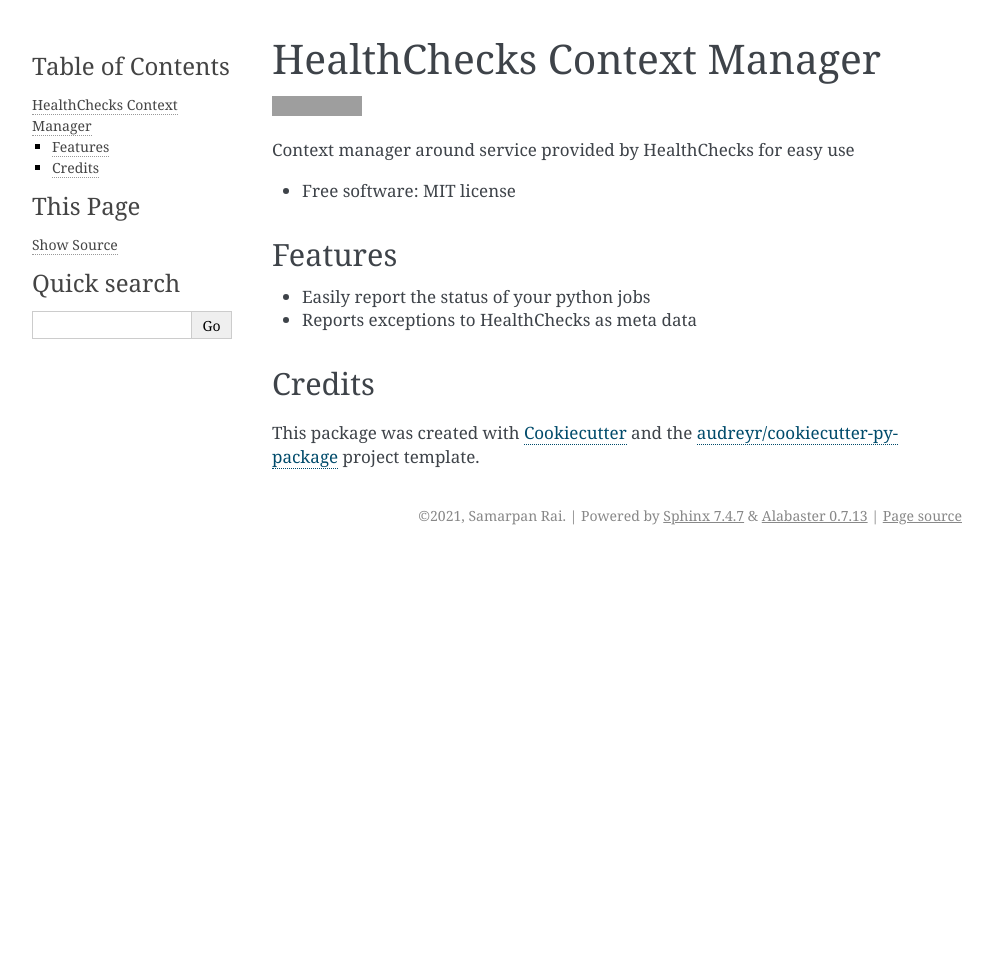
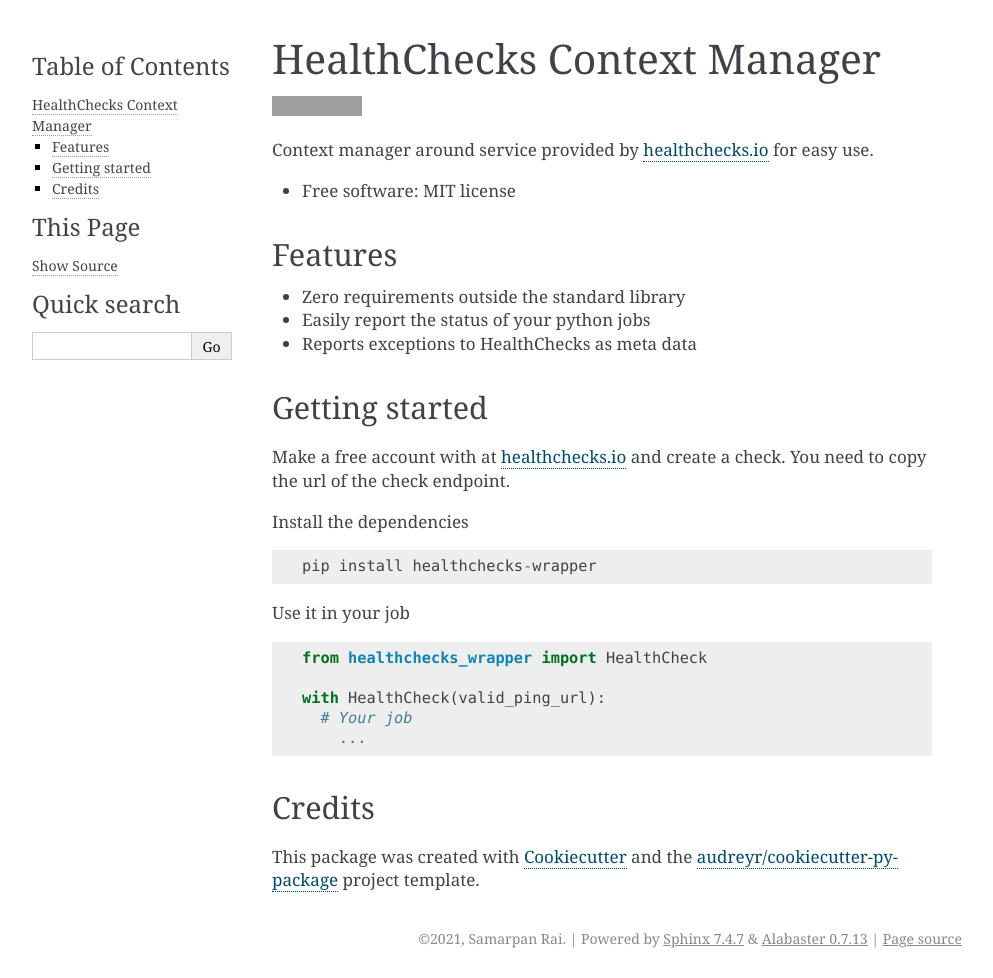
Before and after one commit to samarpan-rai/healthchecks_wrapper, a Sphinx documentation site: the page built from docs/readme.rst, in a window 1280 px wide. Shown: the whole page, without its empty margins (148-1141 px from the left). Built offline with Sphinx 7.4.7, drawn with Linux system fonts in a browser that asks for light colours; pages that are not in the unit, such as notebooks, are missing from menus; before the commit the page ends 900 px from its top, so only the background shows below that; grey boxes are pictures that could not be loaded.

Commit message:
Updated docs

```diff
--- a/README.rst
+++ b/README.rst
@@ -6,17 +6,40 @@
         :target: https://pypi.org/project/healthchecks-wrapper
 
 
-Context manager around service provided by HealthChecks for easy use
+Context manager around service provided by `healthchecks.io <https://healthchecks.io/>`_ for easy use.
+
+
 
 * Free software: MIT license
 
 
 Features
 --------
-
+* Zero requirements outside the standard library
 * Easily report the status of your python jobs
 * Reports exceptions to HealthChecks as meta data
 
+
+
+Getting started
+--------
+Make a free account with at `healthchecks.io <https://healthchecks.io/>`_ and create a check. You need to copy the url of the check endpoint.
+
+Install the dependencies
+
+::
+
+  pip install healthchecks-wrapper
+
+Use it in your job
+
+::
+
+  from healthchecks_wrapper import HealthCheck
+
+  with HealthCheck(valid_ping_url):
+    # Your job
+      ...
 
 Credits
 -------
```
Also changed, not shown: docs/healthchecks_wrapper.rst (added, +22 -0 lines), docs/modules.rst (added, +7 -0 lines), docs/usage.rst (+7 -2 lines), 3 other files.
